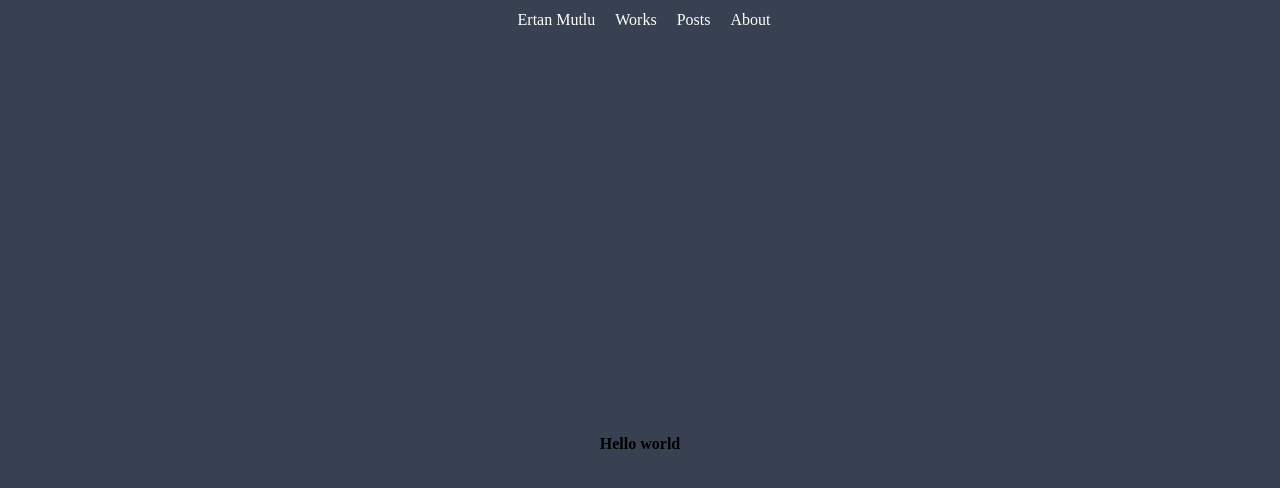
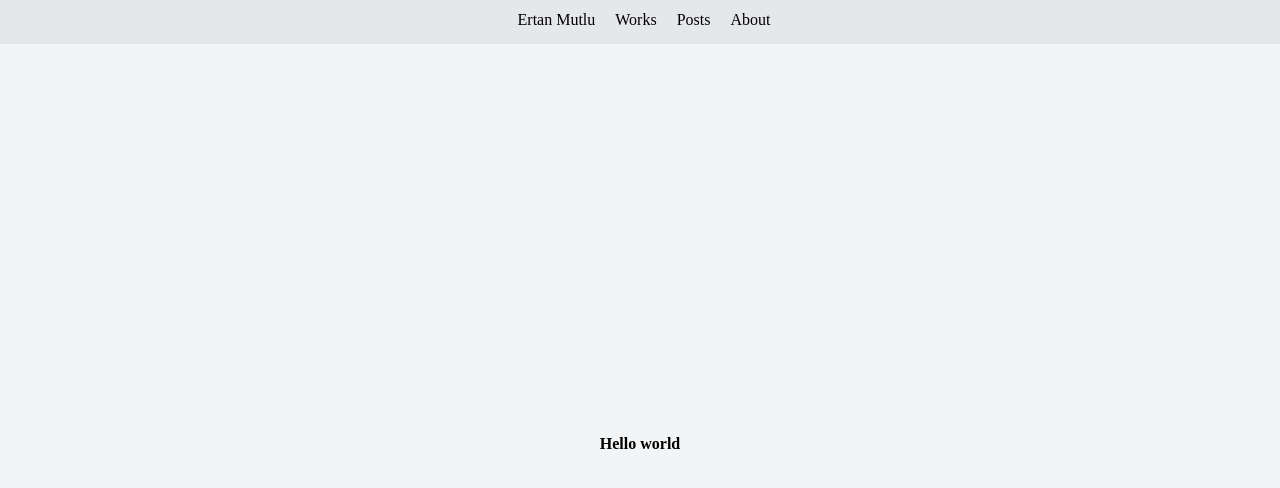
Before and after one commit to highpriesst/portfolio, a Next.js app: page / in a window 1280 px wide. Shown: the top 488 px of the page. Built offline with nearby package versions, Linux system fonts and the light colour scheme; a web font is replaced by a local one.

Commit message:
configuring dark theme colors

```diff
--- a/components/navbar.tsx
+++ b/components/navbar.tsx
@@ -18,8 +18,8 @@ import Image from "next/image";
 
 export const Navbar = () => {
   return (
-    <div className="flex list-none gap-5 justify-between sm:justify-center text-white items-center p-3 md:pt-2 font-thin">
-      <li className=" font-normal">
+    <div className="flex list-none gap-5 justify-between sm:justify-center bg-gray-200 dark:text-white items-center p-3 md:pt-2 font-thin">
+      <li className=" font-normal flex item-center">
         <span className="pl-2">Ertan Mutlu</span>
       </li>
       <li className=" hidden sm:block">Works</li>
--- a/pages/index.tsx
+++ b/pages/index.tsx
@@ -12,9 +12,9 @@ export default function Home() {
       </Head>
 
       {/* TODO: Anasayfa animasyonu */}
-      <div className="bg-gray-700">
+      <div className="bg-gray-100 dark:bg-gray-700">
         <Navbar />
-        <div className="flex justify-center items-center h-screen bg-gray-700">
+        <div className="flex justify-center items-center h-screen bg-gray-100 dark:bg-gray-700">
           <h1 className="font-bold">Hello world</h1>
         </div>
       </div>
```
